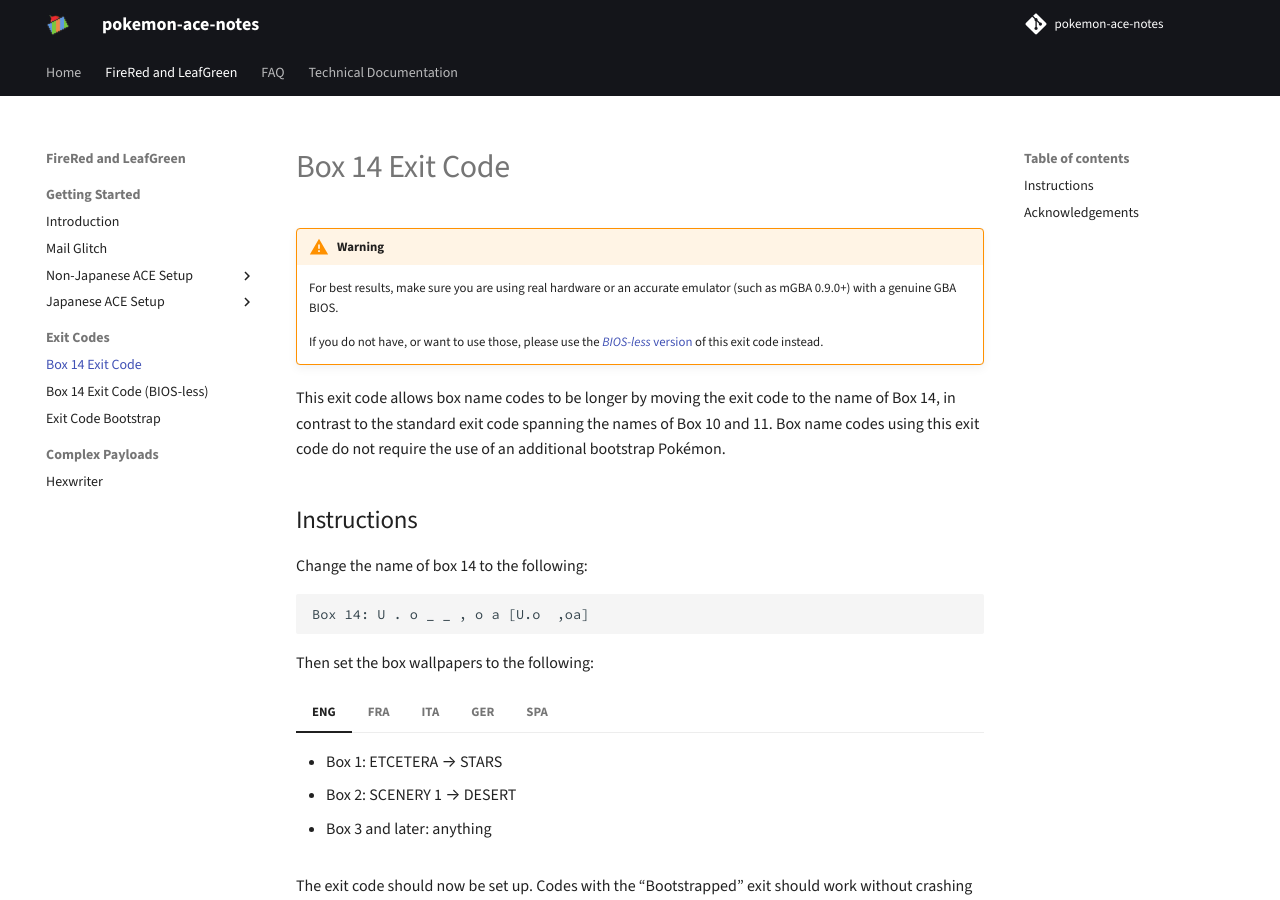
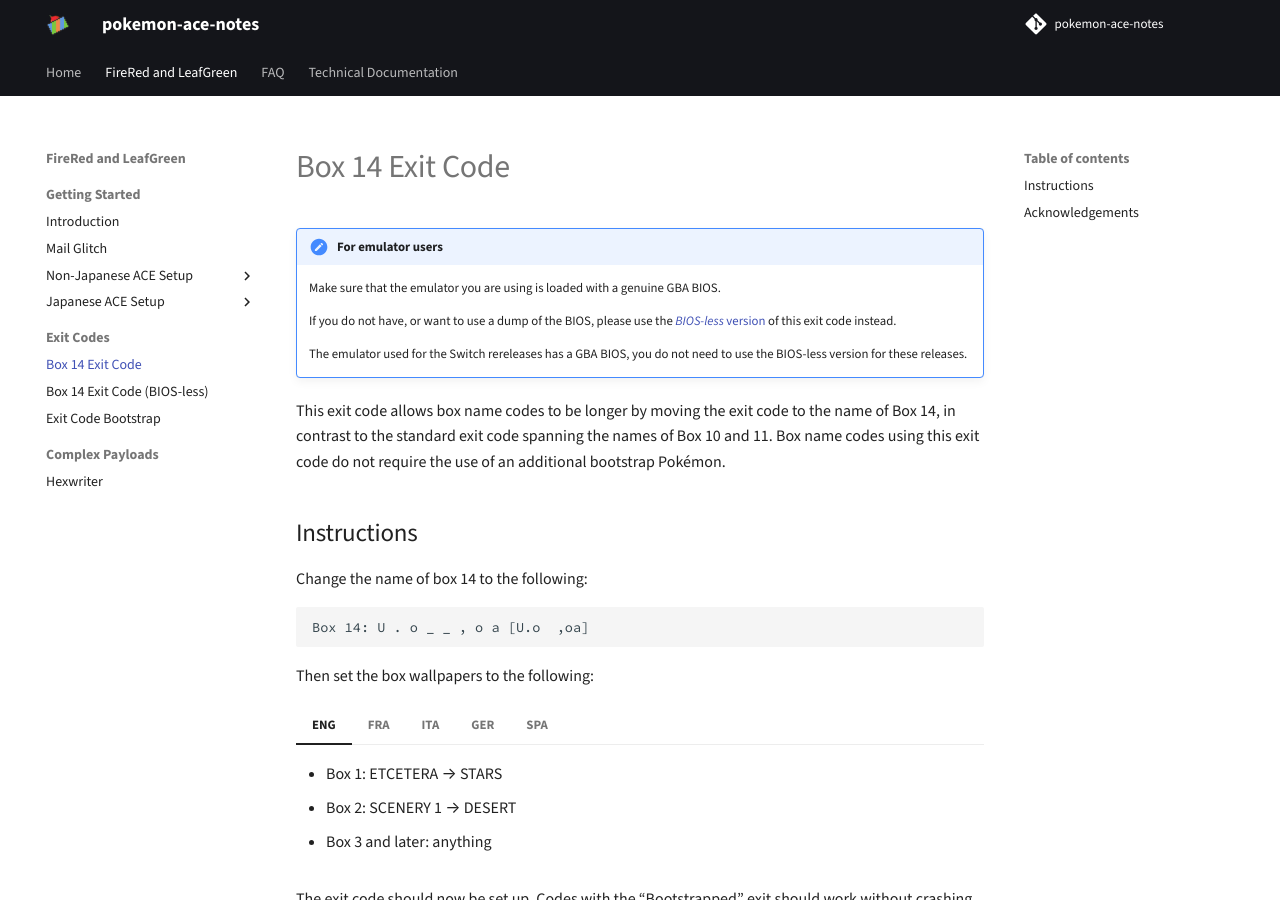
Before and after one commit to pomeg-letterbombers/pokemon-ace-notes, an MkDocs documentation site: the page built from content/frlg-box-14-exit.md, in a window 1280 px wide and 900 px high. Built offline with MkDocs 1.6.1 and Material for MkDocs 9.7.7, drawn with Linux system fonts in a browser that asks for light colours; comment, search, counter and statistics services are not loaded.

Commit message:
Include Switch rerelease in admonitions

```diff
--- a/content/frlg-box-14-exit.md
+++ b/content/frlg-box-14-exit.md
@@ -1,11 +1,16 @@
 ---
 title: "Box 14 Exit Code"
 ---
-!!! warning
+<div class="admonition note" markdown="block">
+<p class="admonition-title">For emulator users</p>
 
-    For best results, make sure you are using real hardware or an accurate emulator (such as mGBA 0.9.0+) with a genuine GBA BIOS.
+Make sure that the emulator you are using is loaded with a genuine GBA BIOS.
 
-    If you do not have, or want to use those, please use the [*BIOS-less* version](frlg-box-14-exit-biosless.md) of this exit code instead.
+If you do not have, or want to use a dump of the BIOS, please use the [*BIOS-less* version](frlg-box-14-exit-biosless.md) of this exit code instead.
+
+The emulator used for the Switch rereleases has a GBA BIOS, you do not need to use the BIOS-less version for these releases.
+
+</div>
 
 This exit code allows box name codes to be longer by moving the exit code to the name of Box 14, in contrast to the standard exit code spanning the names of Box 10 and 11.
 Box name codes using this exit code do not require the use of an additional bootstrap Pokémon.
```
Also changed, not shown: content/frlg-box-14-exit-biosless.md (+6 -3 lines).
